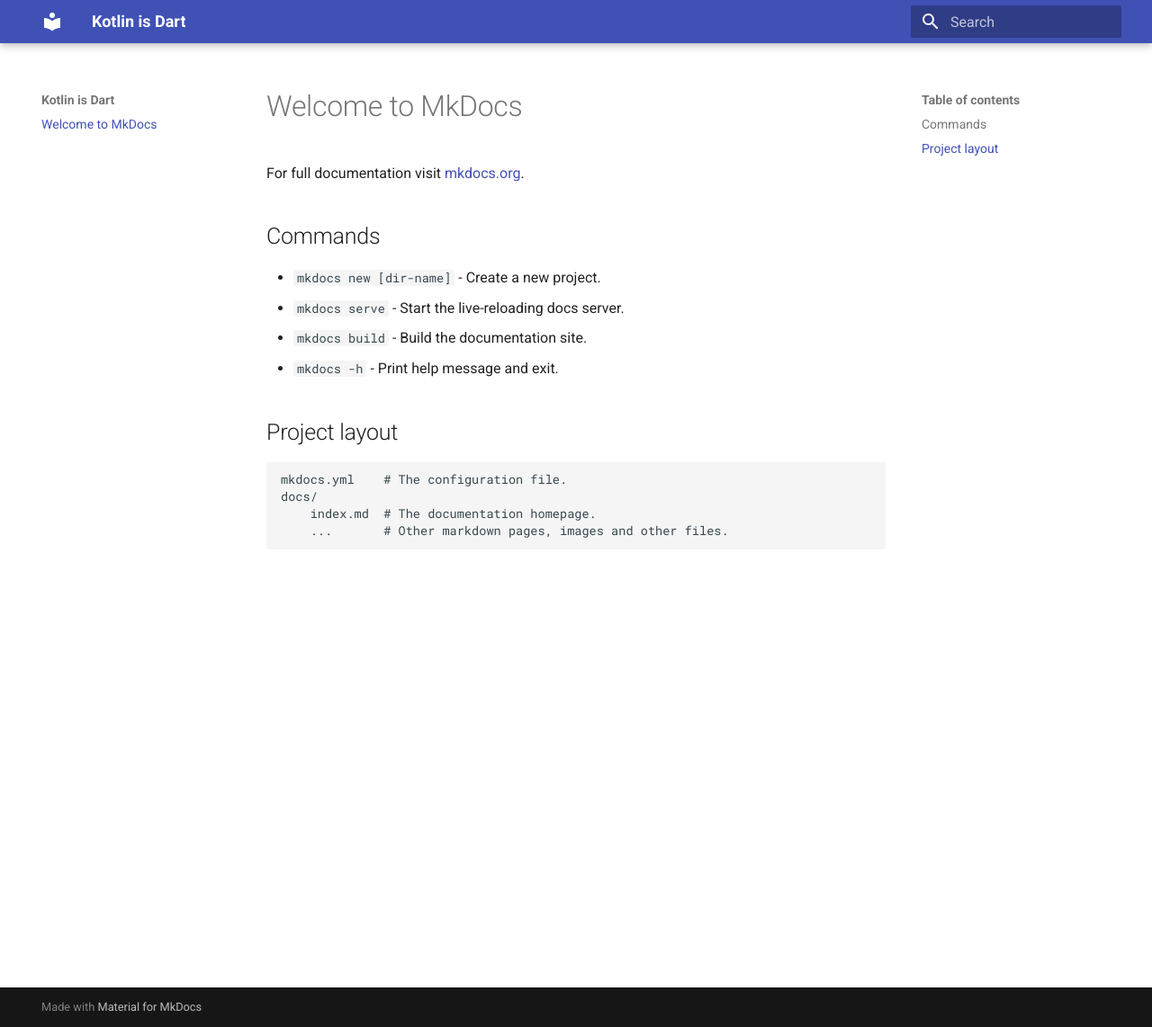
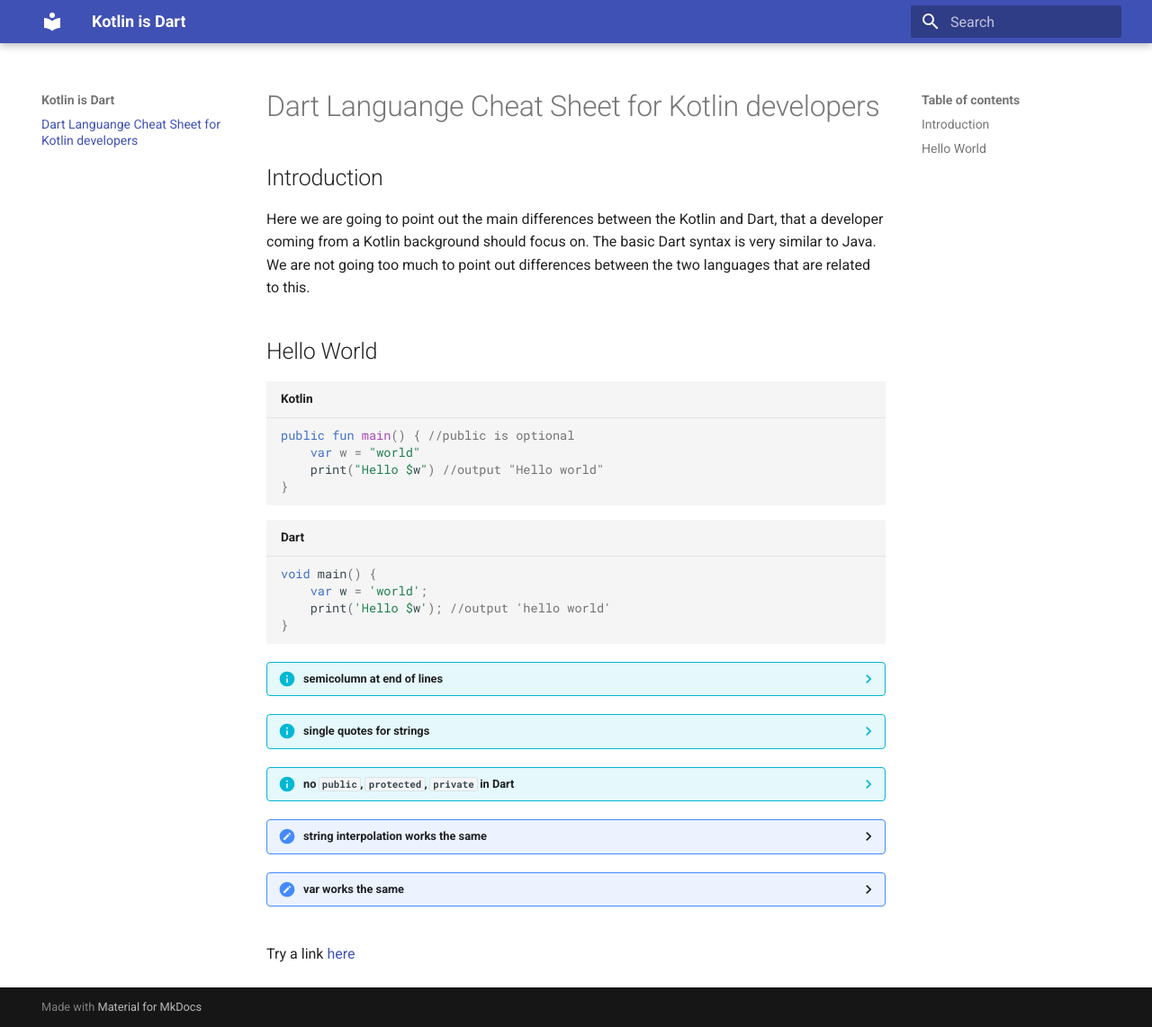
Before and after one commit to beyondeye/kotlin_is_dart, an MkDocs documentation site: the page built from docs/index.md, in a window 1280 px wide and 1142 px high. Shown: the whole window at 90% size. Built offline with MkDocs 1.6.1 and Material for MkDocs 9.7.7, drawn with Linux system fonts in a browser that asks for light colours.

Commit message:
hello world section completed

````diff
--- a/docs/index.md
+++ b/docs/index.md
@@ -1,17 +1,36 @@
-# Welcome to MkDocs
+# Dart Languange Cheat Sheet for Kotlin developers
 
-For full documentation visit [mkdocs.org](https://www.mkdocs.org).
+## Introduction
+Here we are going to point out the main differences between the Kotlin and Dart, that
+a developer coming from a Kotlin background should focus on.
+The basic Dart syntax is very similar to Java. We are not going too much to point out differences
+between the two languages that are related to this.
 
-## Commands
+## Hello World
+```kotlin title="Kotlin"
+public fun main() { //public is optional
+    var w = "world"
+    print("Hello $w") //output "Hello world"
+}
+```
+```dart title="Dart"
+void main() {
+    var w = 'world';
+    print('Hello $w'); //output 'hello world'
+}
 
-* `mkdocs new [dir-name]` - Create a new project.
-* `mkdocs serve` - Start the live-reloading docs server.
-* `mkdocs build` - Build the documentation site.
-* `mkdocs -h` - Print help message and exit.
+```
+??? info "semicolumn at end of lines"
+    **Dart** requires a semicolumns (;) at the end of code lines. In **Kotlin** they are optional
+??? info "single quotes for strings"
+    **Dart** allows both single and double quotes for defining string literals. In **Kotlin** [double quotes are required](https://kotlinlang.org/docs/strings.html#string-literals) while single quotes define [character literals](https://kotlinlang.org/docs/characters.html)
+??? info "no ``public``, ``protected``, ``private`` in Dart"
+    **Dart** doesn’t have the keywords ``public``, ``protected``, and ``private``. If an identifier starts with an underscore (_), it’s [private to its library](https://dart.dev/guides/language/language-tour#libraries-and-visibility).
+??? check "string interpolation works the same"
+    **Dart** [see docs](https://dart.dev/guides/language/language-tour#strings). **Kotlin**  [see docs](https://kotlinlang.org/docs/strings.html#string-templates)
+??? check "var works the same"
+    **Dart** is strongly typed with support for type inference like **Kotlin**
 
-## Project layout
+##
 
-    mkdocs.yml    # The configuration file.
-    docs/
-        index.md  # The documentation homepage.
-        ...       # Other markdown pages, images and other files.
+Try a link [here](other.md#abcd)
--- a/mkdocs.yml
+++ b/mkdocs.yml
@@ -7,8 +7,10 @@
   - pymdownx.inlinehilite
   - pymdownx.snippets
   - pymdownx.superfences
+  - pymdownx.details
   - attr_list
   - md_in_html
   - pymdownx.emoji:
       emoji_index: !!python/name:materialx.emoji.twemoji
       emoji_generator: !!python/name:materialx.emoji.to_svg
+  - admonition
````
